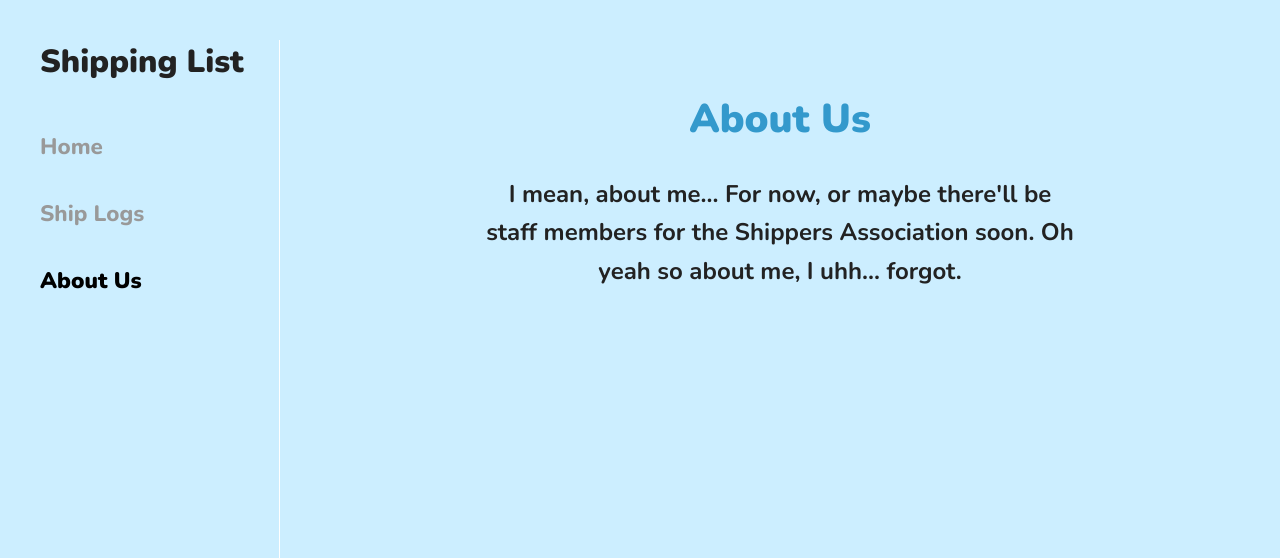
After one commit to Clipph/shiplist_english_server, a Django app: page /about/ in a window 1280 px wide. The commit adds this page. Shown: the top 558 px of the page. Run offline with Django 5.2, Linux system fonts and the light colour scheme.

Commit message:
Added about us screen

```diff
--- a/shiplist/static/shiplist/style.css
+++ b/shiplist/static/shiplist/style.css
@@ -222,3 +222,31 @@ html, body {
   padding-left: 10px;
   overflow-x: hidden; /* prevent horizontal scroll */
 }
+
+.about-container {
+  font-family: 'Nunito', sans-serif;
+  padding: 20px;
+  max-width: 600px;
+  margin: 0 auto; /* center container horizontally */
+  text-align: center; /* center all text */
+  line-height: 1.6;
+  color: #222;
+}
+
+.about-container h1 {
+  font-weight: 900;
+  margin-bottom: 1rem;
+  font-size: 2.5rem;
+}
+
+.about-container h2 {
+  font-weight: 700;
+  margin-top: 1.5rem;
+  margin-bottom: 0.5rem;
+  font-size: 1.5rem;
+}
+
+.about-container p {
+  font-weight: 400;
+  font-size: 1rem;
+}
--- /dev/null
+++ b/shiplist/templates/shiplist/about.html
@@ -0,0 +1,11 @@
+{% extends "shiplist/base.html" %}
+
+{% block title %}About Me{% endblock %}
+
+{% block content %}
+<div class="about-container">
+    <h1>About Us</h1>
+    <h2>I mean, about me... For now, or maybe there'll be staff members for the Shippers Association soon. Oh yeah so
+        about me, I uhh... forgot.</h2>
+</div>
+{% endblock %}
--- a/shiplist/templates/shiplist/base.html
+++ b/shiplist/templates/shiplist/base.html
@@ -17,6 +17,8 @@
                 class="{% if request.resolver_match.url_name == 'home' %}active{% endif %}">Home</a>
             <a href="{% url 'ship_logs' %}"
                 class="{% if request.resolver_match.url_name == 'ship_logs' %}active{% endif %}">Ship Logs</a>
+            <a href="{% url 'about' %}"
+                class="{% if request.resolver_match.url_name == 'about' %}active{% endif %}">About Us</a>
         </nav>
 
         <main class="content">
--- a/shiplist/urls.py
+++ b/shiplist/urls.py
@@ -1,6 +1,6 @@
 from django.urls import path, include
 from rest_framework.routers import DefaultRouter
-from .views import ShipViewSet, home, ship_logs_view
+from .views import ShipViewSet, home, ship_logs_view, about
 
 router = DefaultRouter()
 router.register(r'ships', ShipViewSet)
@@ -9,5 +9,6 @@ urlpatterns = [
     path('', home, name='home'),
     path('home/', home, name='home'),
     path('ship_logs/', ship_logs_view,  name='ship_logs'),
+    path('about/', about, name='about'),
     path('api/', include(router.urls)),
 ]
--- a/shiplist/views.py
+++ b/shiplist/views.py
@@ -33,3 +33,6 @@ def new_ships_view(request):
 def home(request): # show only sailing ships
     sailing_ships = Ship.objects.filter(status=2).order_by('-ship_no')
     return render(request, 'shiplist/index.html', {'ships': sailing_ships})
+
+def about(request):
+    return render(request, 'shiplist/about.html')
```
